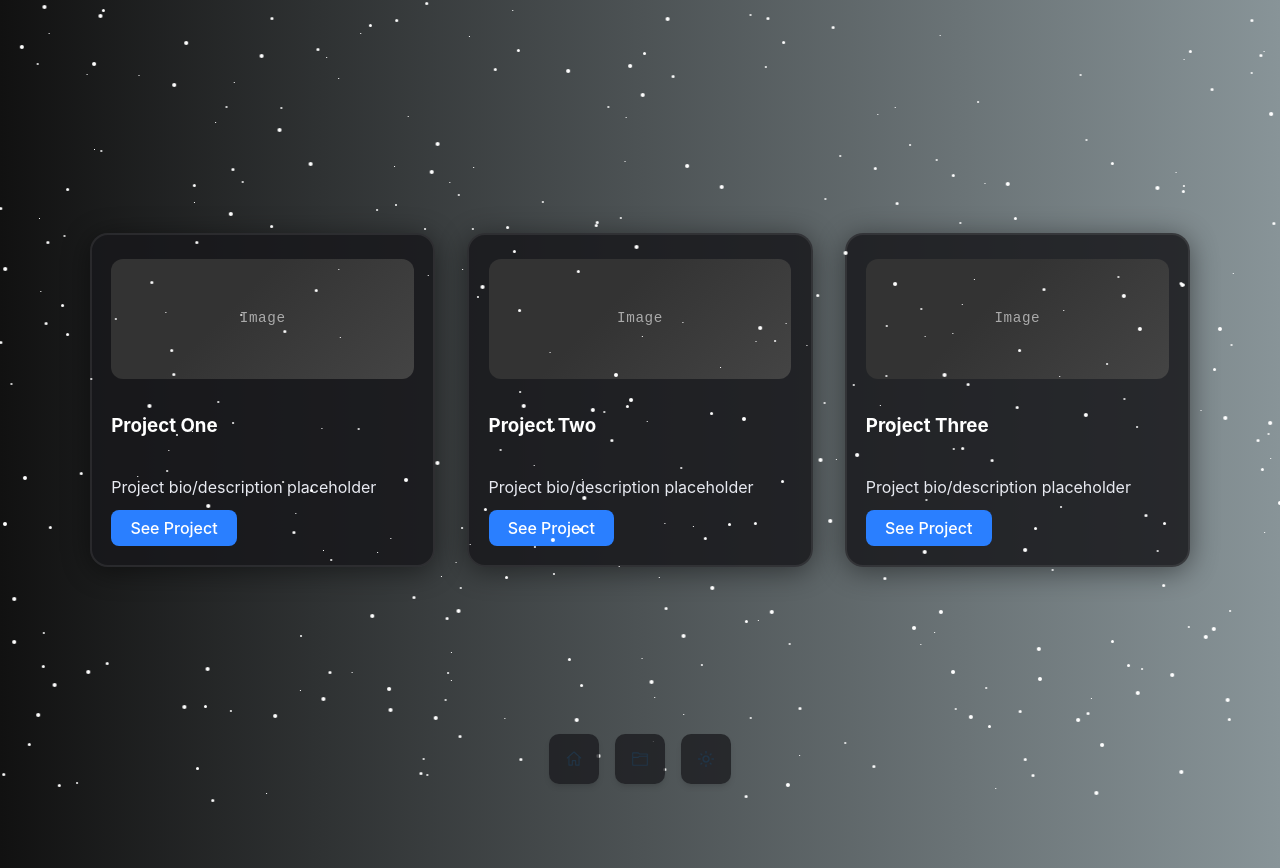
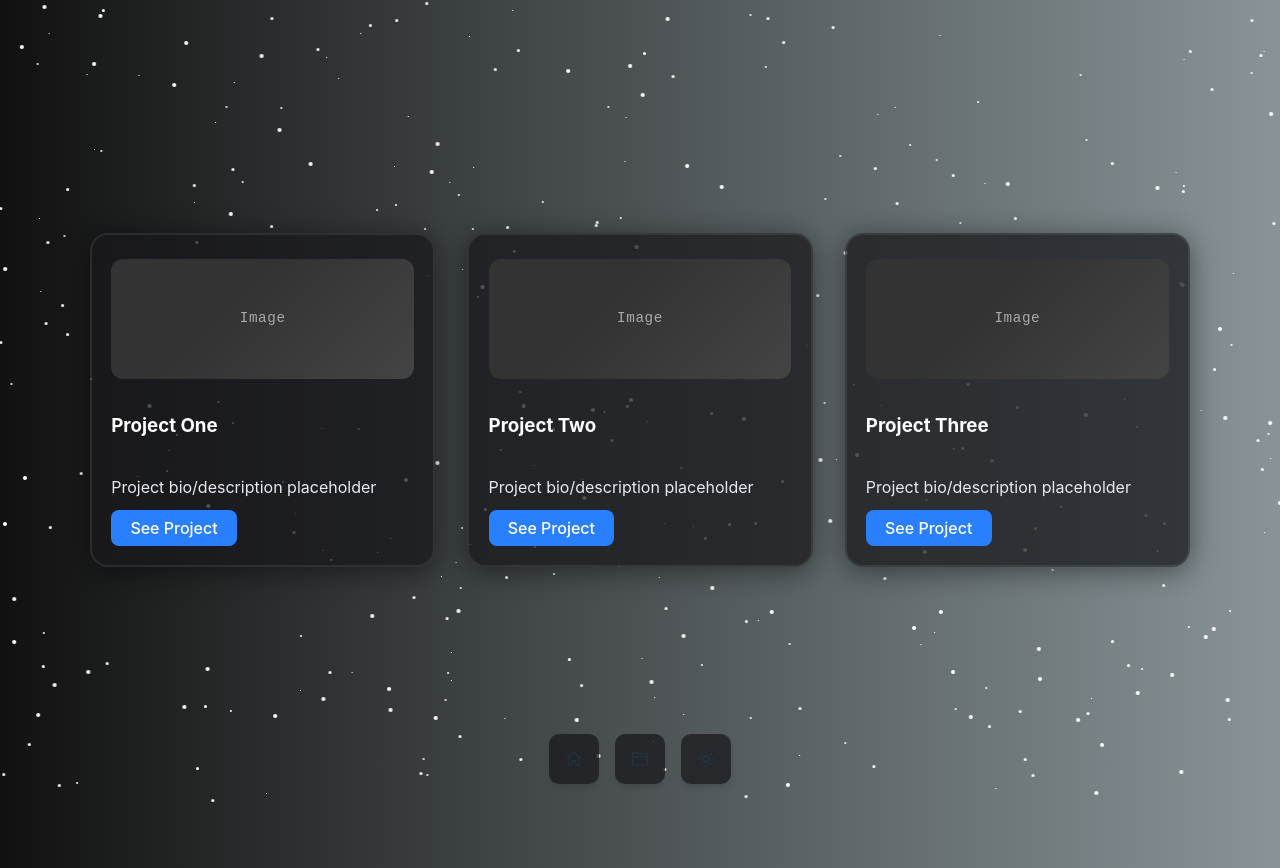
Before and after one commit to ChatchawanIllyes/react-personal, a React (Vite) app in the folder react-website/: page / in a window 1280 px wide. Both pictures are taken after a click on the button 640 px from the left and 759 px from the top of the page. Built offline with nearby package versions, Linux system fonts and the light colour scheme.

Commit message:
project cards above stars

```diff
--- a/react-website/src/App.jsx
+++ b/react-website/src/App.jsx
@@ -1,4 +1,3 @@
-
 import React, { useEffect, useState } from "react";
 import "./App.css";
 import RainbowBackground from "./components/Background";
@@ -7,7 +6,6 @@ import ProjectsDashboard from "./components/ProjectsDashboard";
 import Dock from "./components/Dock";
 import { VscHome, VscFolder } from "react-icons/vsc";
 import { MdOutlineLightMode, MdOutlineDarkMode } from "react-icons/md";
-
 
 function App() {
   const [dark, setDark] = useState(false);
@@ -68,8 +66,10 @@ function App() {
 
   return (
     <>
+      {/* Keep RainbowBackground always mounted at the bottom */}
       <RainbowBackground />
-      <div style={{ transition: "opacity 0.3s", opacity: fade ? 1 : 0 }}>
+      {/* Main content above the stars */}
+      <div style={{ transition: "opacity 0.3s", opacity: fade ? 1 : 0, position: "relative", zIndex: 2 }}>
         {showProjects ? (
           <ProjectsDashboard projects={projects} />
         ) : (
--- a/react-website/src/components/ProfileDashboard.css
+++ b/react-website/src/components/ProfileDashboard.css
@@ -6,12 +6,14 @@
   width: 100%;
   max-width: 1100px;
   margin: 0 auto;
+  position: relative;
+  z-index: 3;
 }
 
 .project-card {
-  background: rgba(24, 24, 28, 0.85);
+  background: rgba(24, 24, 28, 0.75);
   border-radius: 18px;
-  border: 2px solid rgba(255,255,255,0.08);
+  border: 2px solid rgba(255, 255, 255, 0.08);
   box-shadow: 0 4px 28px 0 #0007;
   padding: 1.5rem 1.2rem 1.2rem 1.2rem;
   color: #fff;
@@ -75,11 +77,12 @@
     font-size: 1em;
   }
 }
-body, html {
+body,
+html {
   min-height: 100vh;
   margin: 0;
   padding: 0;
-  font-family: 'Inter', system-ui, sans-serif;
+  font-family: "Inter", system-ui, sans-serif;
 }
 
 .dashboard-bg {
@@ -90,6 +93,8 @@ body, html {
   align-items: center;
   justify-content: center;
   background: none;
+  position: relative;
+  z-index: 2;
 }
 
 .profile-header-close {
@@ -110,7 +115,7 @@ body, html {
 .card {
   background: rgba(24, 24, 28, 0.75);
   border-radius: 18px;
-  border: 2px solid rgba(255,255,255,0.06);
+  border: 2px solid rgba(255, 255, 255, 0.06);
   box-shadow: 0 4px 28px 0 #0007;
   padding: 2rem 2rem 1.6rem 2rem;
   color: #fff;
@@ -120,7 +125,6 @@ body, html {
   backdrop-filter: blur(8px);
   -webkit-backdrop-filter: blur(8px);
   transition: box-shadow 0.18s;
-
 }
 
 .profile-card {
@@ -237,7 +241,8 @@ body, html {
     margin-top: 16vw;
     margin-bottom: 2vw;
   }
-  .profile-card, .bio-card {
+  .profile-card,
+  .bio-card {
     grid-column: 1 / 2 !important;
     grid-row: auto !important;
     width: 100%;
@@ -274,7 +279,6 @@ body, html {
     width: 100%;
     margin-left: 0;
     margin-right: 0;
-
   }
 
   .location {
--- a/react-website/src/components/ProjectsDashboard.jsx
+++ b/react-website/src/components/ProjectsDashboard.jsx
@@ -8,7 +8,9 @@ export default function ProjectsDashboard({ projects }) {
           <div className="project-card" key={idx}>
             <div className="project-image-placeholder">Image</div>
             <h3>{project.title}</h3>
-            <p className="project-bio-placeholder">Project bio/description placeholder</p>
+            <p className="project-bio-placeholder">
+              Project bio/description placeholder
+            </p>
             <button className="see-project-btn">See Project</button>
           </div>
         ))}
```
